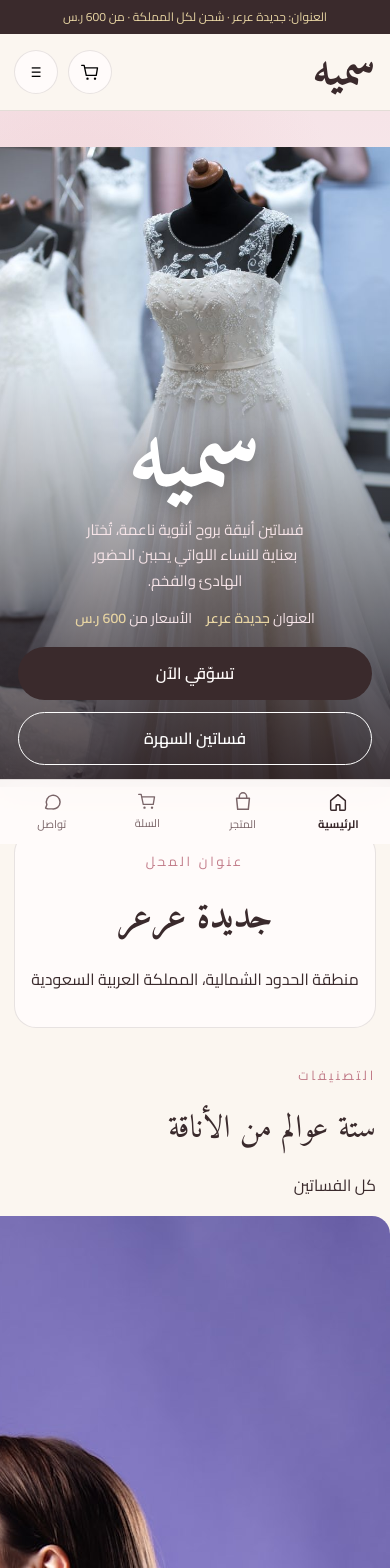
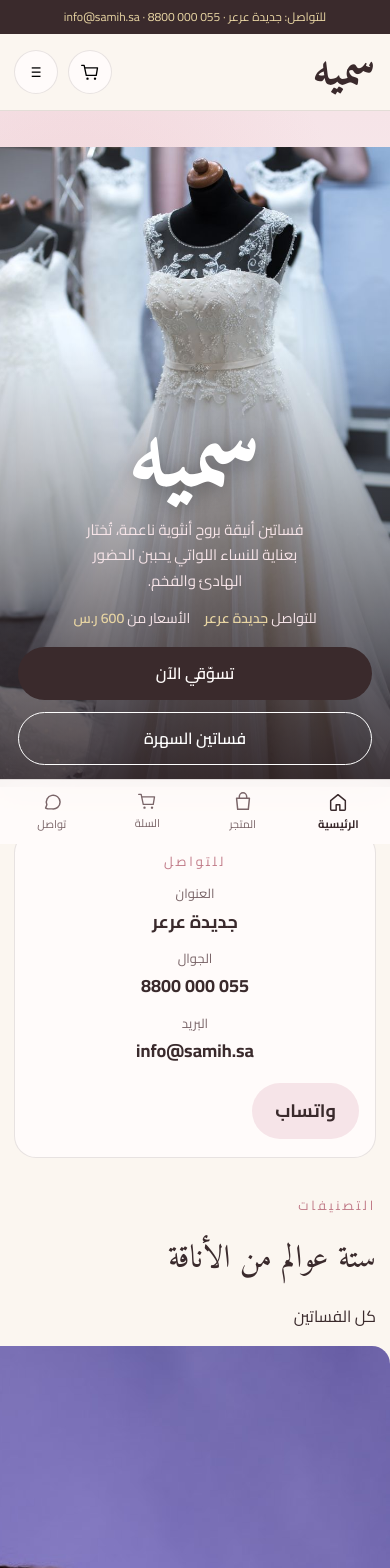
Before and after one commit to ahf88711/samiya, a React (Vite) app: page / in a window 390 px wide. Shown: the top 1568 px of the page. Built offline with nearby package versions, Linux system fonts and the light colour scheme.

Commit message:
Show store contact as address, phone, and email together

```diff
--- /dev/null
+++ b/src/components/ContactInfo.tsx
@@ -0,0 +1,26 @@
+import { mailHref, phoneHref, STORE_CONTACT, whatsappHref } from "../contact";
+
+export function ContactInfo({ compact = false }: { compact?: boolean }) {
+  return (
+    <div className={compact ? "contact-lines" : "contact-block"}>
+      {!compact ? <p className="eyebrow">للتواصل</p> : null}
+      <p>
+        <span>العنوان</span>
+        <strong>{STORE_CONTACT.address}</strong>
+      </p>
+      <p>
+        <span>الجوال</span>
+        <a href={phoneHref()}>{STORE_CONTACT.phoneDisplay}</a>
+      </p>
+      <p>
+        <span>البريد</span>
+        <a href={mailHref()}>{STORE_CONTACT.email}</a>
+      </p>
+      {!compact ? (
+        <a className="btn btn-soft" href={whatsappHref()} target="_blank" rel="noreferrer">
+          واتساب
+        </a>
+      ) : null}
+    </div>
+  );
+}
--- a/src/components/Layout.tsx
+++ b/src/components/Layout.tsx
@@ -1,8 +1,10 @@
 import { useEffect, useState } from "react";
 import { Link, NavLink, Outlet, useLocation, useNavigate } from "react-router-dom";
+import { STORE_CONTACT } from "../contact";
 import { CATEGORIES, getProduct } from "../data";
 import { formatSar, img } from "../lib";
 import { useStore } from "../store";
+import { ContactInfo } from "./ContactInfo";
 import { Toasts } from "./ui";
 
 export function Layout() {
@@ -36,7 +38,9 @@ export function Layout() {
       <a className="skip" href="#main">
         تخطي إلى المحتوى
       </a>
-      <div className="topbar">العنوان: جديدة عرعر · شحن لكل المملكة · من 600 ر.س</div>
+      <div className="topbar">
+        للتواصل: {STORE_CONTACT.address} · {STORE_CONTACT.phoneDisplay} · {STORE_CONTACT.email}
+      </div>
       <header className="header">
         <div className="container header-row">
           <Link to="/" className="logo" onClick={() => setMenu(false)}>
@@ -120,11 +124,8 @@ export function Layout() {
             <Link to="/shop">كل الفساتين</Link>
           </div>
           <div>
-            <h4>العنوان</h4>
-            <p>جديدة عرعر</p>
-            <p>منطقة الحدود الشمالية</p>
-            <p>المملكة العربية السعودية</p>
-            <p>يومياً من 10 صباحاً حتى 10 مساءً</p>
+            <h4>للتواصل</h4>
+            <ContactInfo compact />
           </div>
         </div>
         <div className="container footer-bottom">© {new Date().getFullYear()} سميه — جديدة عرعر</div>
--- /dev/null
+++ b/src/contact.ts
@@ -0,0 +1,19 @@
+export const STORE_CONTACT = {
+  address: "جديدة عرعر",
+  region: "منطقة الحدود الشمالية، المملكة العربية السعودية",
+  phone: "0550008800",
+  phoneDisplay: "055 000 8800",
+  email: "info@samih.sa",
+};
+
+export function phoneHref() {
+  return `tel:+966${STORE_CONTACT.phone.replace(/^0/, "")}`;
+}
+
+export function mailHref() {
+  return `mailto:${STORE_CONTACT.email}`;
+}
+
+export function whatsappHref() {
+  return `https://wa.me/966${STORE_CONTACT.phone.replace(/^0/, "")}`;
+}
--- a/src/pages/Home.tsx
+++ b/src/pages/Home.tsx
@@ -1,4 +1,5 @@
 import { Link } from "react-router-dom";
+import { ContactInfo } from "../components/ContactInfo";
 import { ProductCard } from "../components/ui";
 import { CATEGORIES, featuredProducts } from "../data";
 import { img } from "../lib";
@@ -14,7 +15,7 @@ export function Home() {
           </p>
           <div className="hero-meta">
             <span>
-              العنوان <b>جديدة عرعر</b>
+              للتواصل <b>جديدة عرعر</b>
             </span>
             <span>
               الأسعار من <b>600 ر.س</b>
@@ -37,9 +38,7 @@ export function Home() {
 
       <section className="address-band">
         <div className="container address-card">
-          <p className="eyebrow">عنوان المحل</p>
-          <h2>جديدة عرعر</h2>
-          <p>منطقة الحدود الشمالية، المملكة العربية السعودية</p>
+          <ContactInfo />
         </div>
       </section>
 
--- a/src/pages/Info.tsx
+++ b/src/pages/Info.tsx
@@ -1,5 +1,6 @@
 import { useState } from "react";
 import { Link } from "react-router-dom";
+import { ContactInfo } from "../components/ContactInfo";
 import { img } from "../lib";
 
 export function About() {
@@ -36,17 +37,13 @@ export function Contact() {
     <div className="container" style={{ paddingBottom: 72 }}>
       <div className="page-title">
         <h1>تواصل معنا</h1>
-        <p>يسعدنا سماعك من جديدة عرعر ومن كل المملكة.</p>
+        <p>العنوان والجوال والبريد في مكان واحد.</p>
       </div>
       <div className="contact-grid">
         <div className="info-box">
-          <h3>عنوان المحل</h3>
-          <p className="store-address">جديدة عرعر</p>
-          <p>منطقة الحدود الشمالية، المملكة العربية السعودية</p>
+          <ContactInfo />
           <h3>أوقات العمل</h3>
           <p>يومياً من الساعة 10 صباحاً حتى 10 مساءً</p>
-          <h3>الطلب</h3>
-          <p>اطلبي عبر الموقع: الكمية ثم العنوان ثم الدفع. الشحن مجاني داخل عرعر وجديدة عرعر.</p>
         </div>
         {sent ? (
           <div className="card">
--- a/src/styles.css
+++ b/src/styles.css
@@ -620,6 +620,39 @@ section {
   font-size: 32px;
   font-weight: 700;
   margin: 4px 0 8px;
+}
+
+.contact-block,
+.contact-lines {
+  display: grid;
+  gap: 10px;
+}
+
+.contact-block p,
+.contact-lines p {
+  margin: 0;
+  display: grid;
+  gap: 2px;
+}
+
+.contact-block span,
+.contact-lines span {
+  color: var(--muted);
+  font-size: 13px;
+}
+
+.contact-block strong,
+.contact-block a,
+.contact-lines strong,
+.contact-lines a {
+  color: inherit;
+  font-size: 18px;
+  font-weight: 700;
+}
+
+.contact-block .btn {
+  justify-self: start;
+  margin-top: 6px;
 }
 
 .size-row,
```
